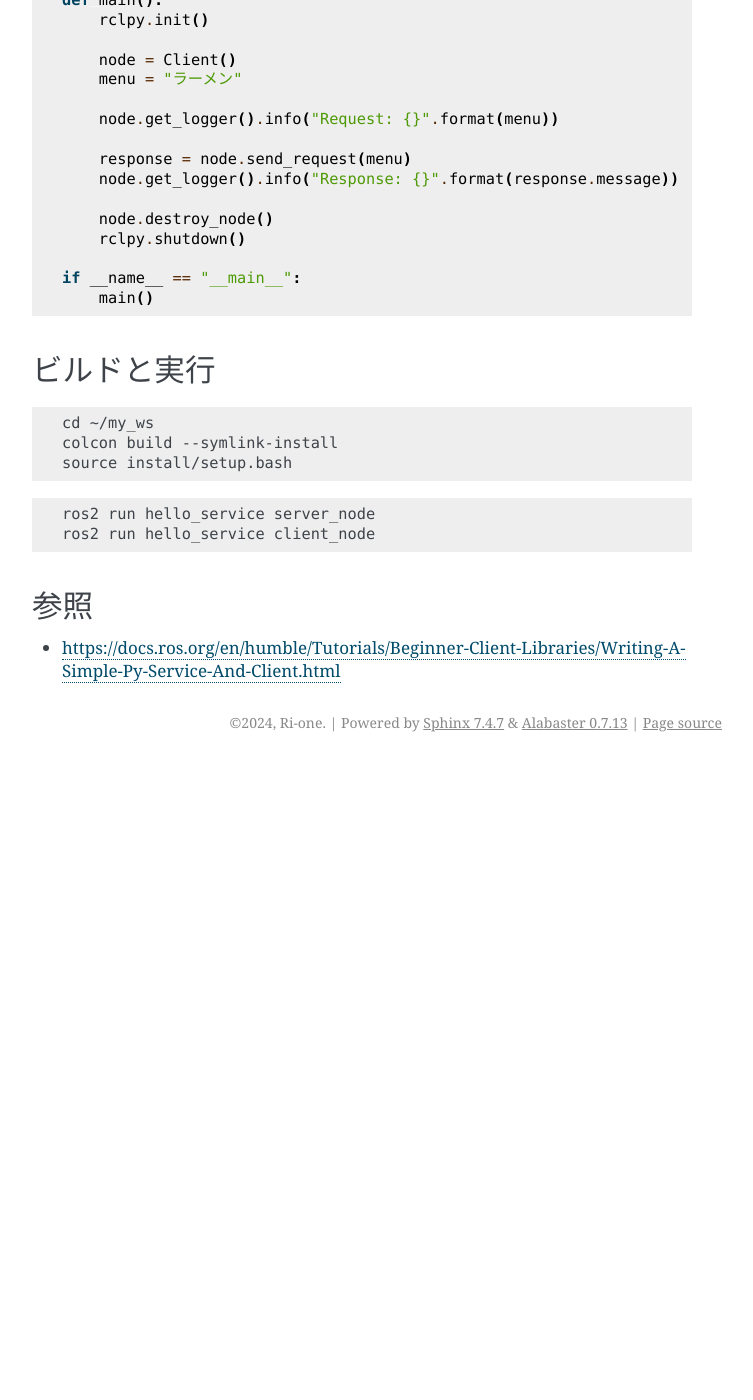
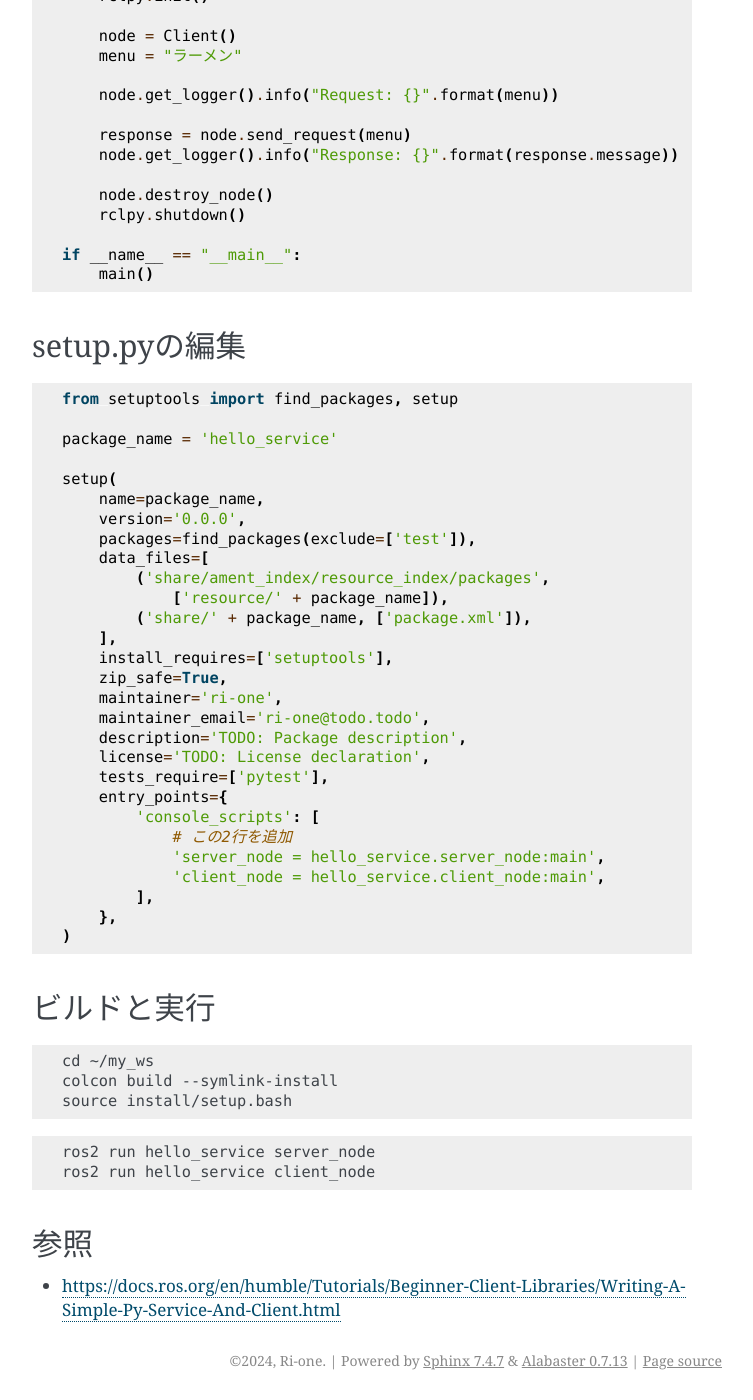
Before and after one commit to Rione/home-ros2-wiki, a Sphinx documentation site: the page built from source/programming/service.md, in a window 1280 px wide and 1400 px high, scrolled down 1964 px. Shown: the whole window, without its empty margins (388-1141 px from the left). Built offline with Sphinx 7.4.7, drawn with Linux system fonts in a browser that asks for light colours; before the commit the page ends 2726 px from its top, so only the background shows below that; some of the changed text lies outside the part shown.

````diff
--- a/source/programming/service.md
+++ b/source/programming/service.md
@@ -101,6 +100,39 @@
     main()
 ```
 
+## setup.pyの編集
+
+```py
+from setuptools import find_packages, setup
+
+package_name = 'hello_service'
+
+setup(
+    name=package_name,
+    version='0.0.0',
+    packages=find_packages(exclude=['test']),
+    data_files=[
+        ('share/ament_index/resource_index/packages',
+            ['resource/' + package_name]),
+        ('share/' + package_name, ['package.xml']),
+    ],
+    install_requires=['setuptools'],
+    zip_safe=True,
+    maintainer='ri-one',
+    maintainer_email='ri-one@todo.todo',
+    description='TODO: Package description',
+    license='TODO: License declaration',
+    tests_require=['pytest'],
+    entry_points={
+        'console_scripts': [
+            # この2行を追加
+            'server_node = hello_service.server_node:main',
+            'client_node = hello_service.client_node:main',
+        ],
+    },
+)
+```
+
 ## ビルドと実行
 
 ```none
````
Also changed, not shown: other parts of source/programming/service.md (+1 -2 lines), source/programming/parameter.md (+32 -0 lines), source/programming/topic.md (+33 -1 lines).
